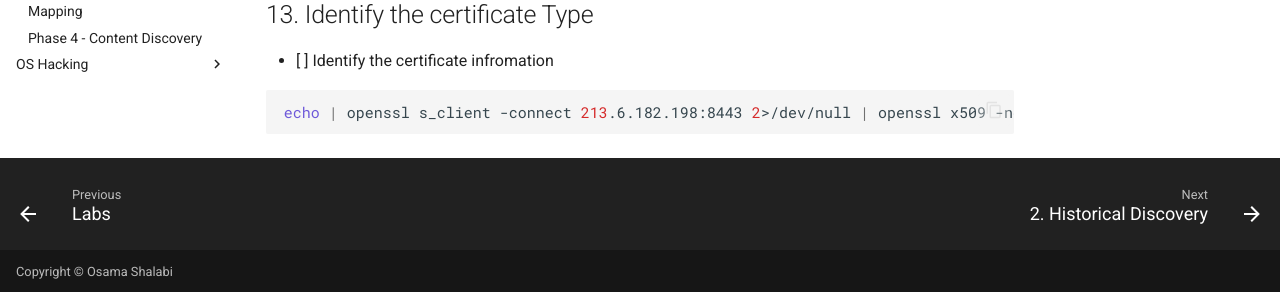
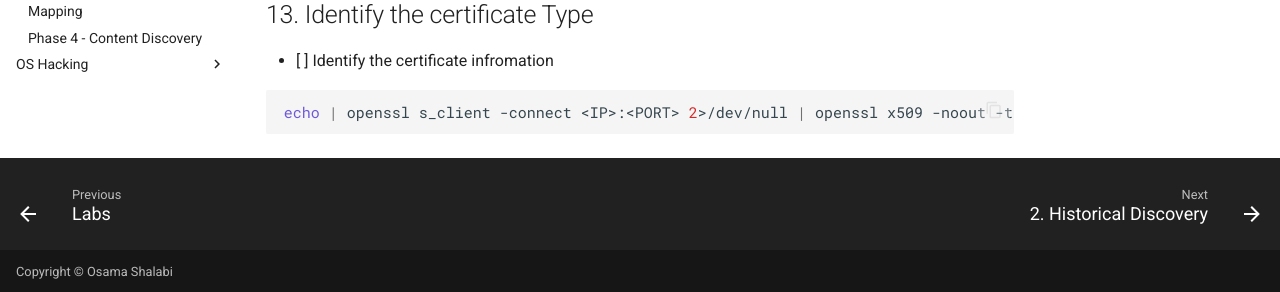
Before and after one commit to osamashalabi432-png/doc-osamashalabi, an MkDocs documentation site: the page built from docs/red-teaming/web-hacking/phase1 - recon/1- Domain and Infrastructure.md, in a window 1280 px wide and 900 px high, scrolled down 2931 px. Shown: the part 605-897 px from the top of the window. Built offline with MkDocs 1.6.1 and Material for MkDocs 9.7.7, drawn with Linux system fonts in a browser that asks for light colours; comment, search, counter and statistics services are not loaded.

Commit message:
vault backup: 2026-10-02 19:04:55

````diff
--- a/docs/red-teaming/web-hacking/phase1 - recon/1- Domain and Infrastructure.md
+++ b/docs/red-teaming/web-hacking/phase1 - recon/1- Domain and Infrastructure.md
@@ -141,5 +141,5 @@ grep -E "dev|staging|test|uat|qa|preprod" subs.txt
 
 ```bash
 
-echo | openssl s_client -connect 213.6.182.198:8443 2>/dev/null | openssl x509 -noout -text
+echo | openssl s_client -connect <IP>:<PORT> 2>/dev/null | openssl x509 -noout -text
 ```
````
